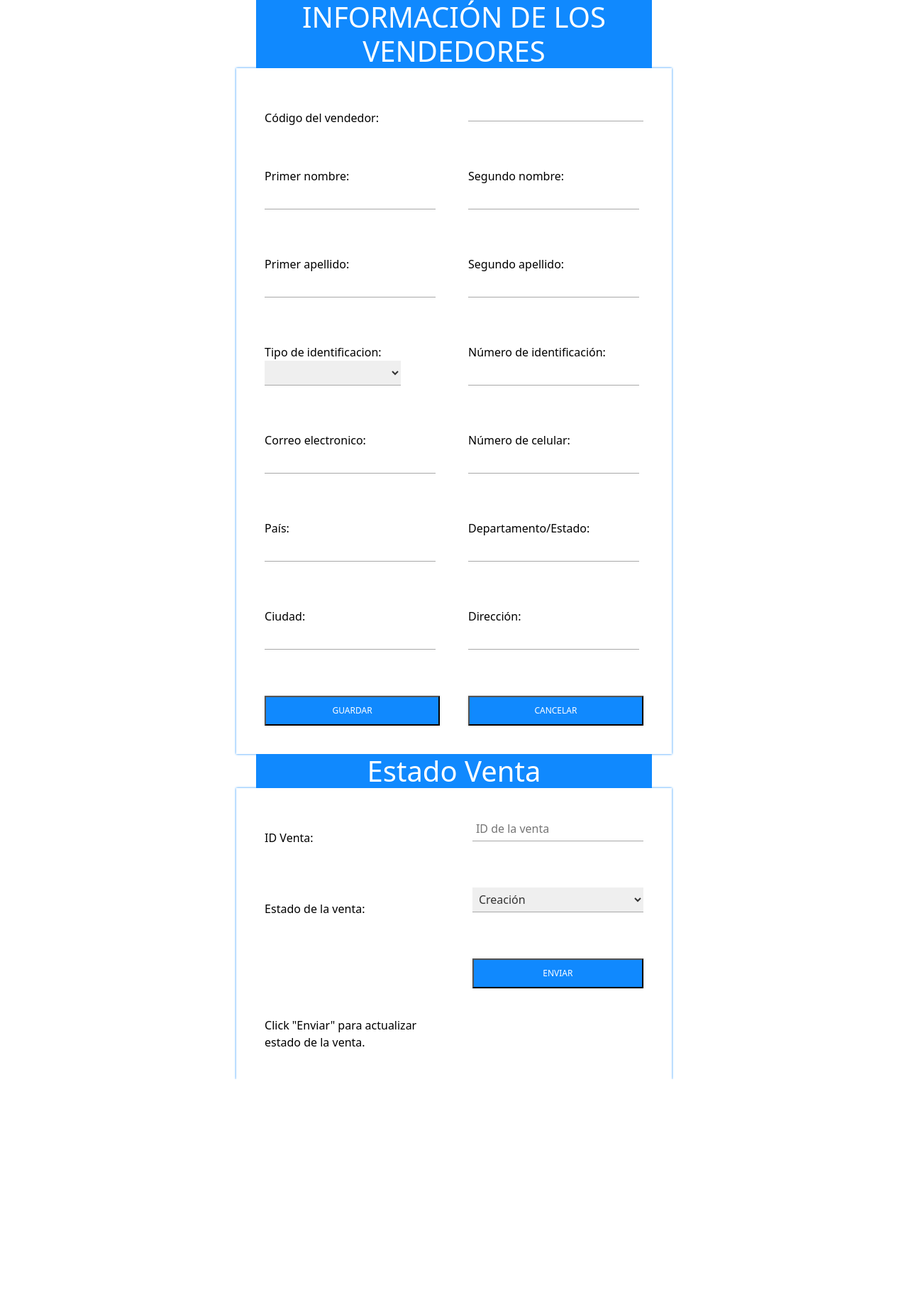
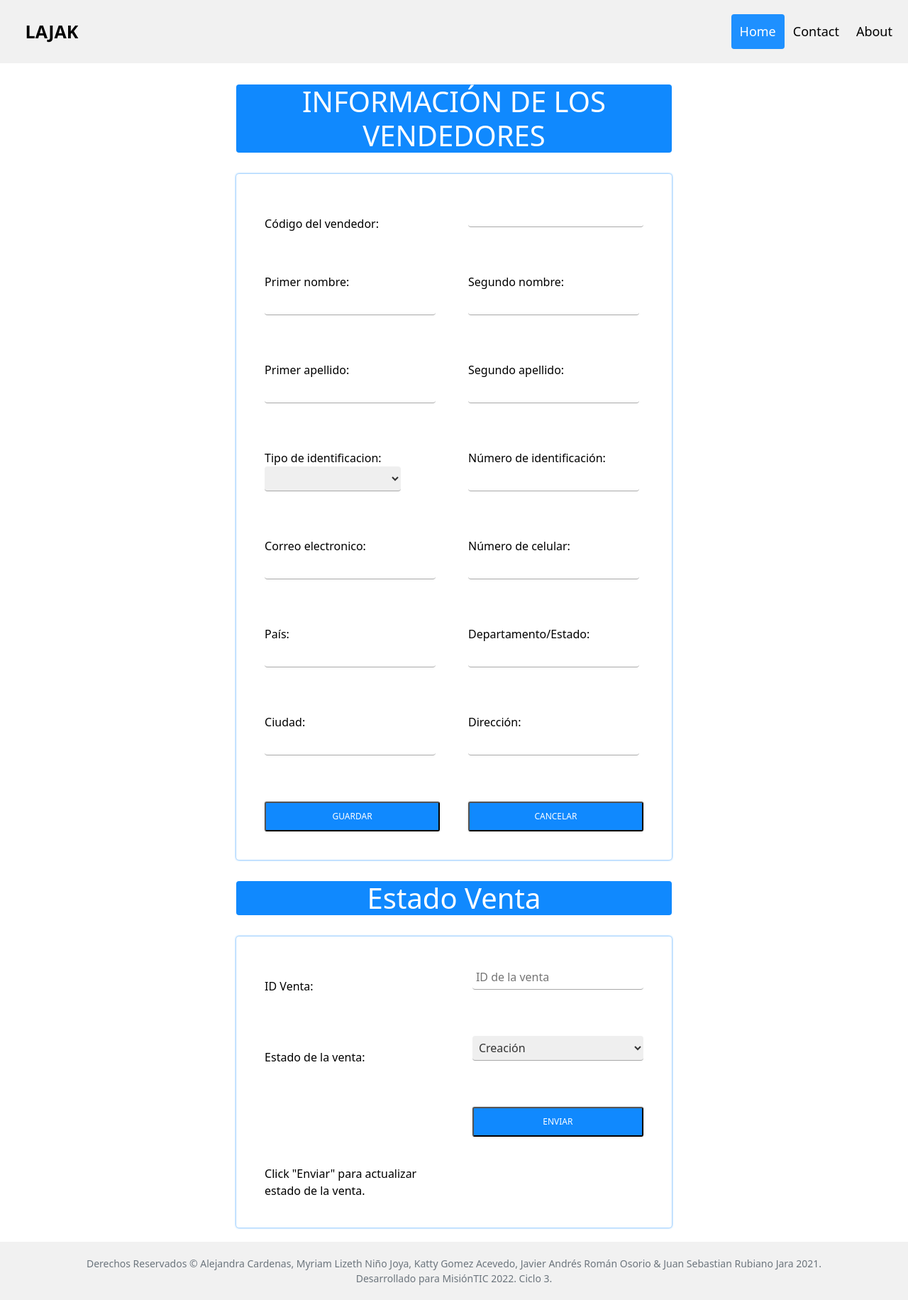
Before and after one commit to jsrubianoj/LAJAKProject, a React (Create React App) app: page / in a window 1280 px wide. Shown: the whole page at 71% size. Before the commit the page ends 1520 px from the top, so only its background shows below. Built offline with nearby package versions, Linux system fonts and the light colour scheme.

Commit message:
Adición encabezado y pie de página

```diff
--- /dev/null
+++ b/src/components/Footer/Footer.js
@@ -0,0 +1,21 @@
+import React from 'react'
+import './footer.css'
+
+const Footer = () => {
+  return (
+    <div>
+      <footer className="footer text-center">
+        <div className="container">
+          <p className="text-muted small mb-0">
+            Derechos Reservados &copy; Alejandra Cardenas, Myriam Lizeth Niño Joya, Katty Gomez Acevedo, Javier Andrés Román Osorio & Juan Sebastian Rubiano Jara 2021.
+          </p>
+          <p className="text-muted small mb-0">
+            Desarrollado para MisiónTIC 2022. Ciclo 3.
+          </p>
+        </div>
+      </footer>
+    </div>
+  );
+};
+
+export default Footer;
--- /dev/null
+++ b/src/components/Footer/footer.css
@@ -0,0 +1,5 @@
+.footer {
+    overflow: hidden;
+    background-color: #f1f1f1;
+    padding: 20px 10px;
+  }
--- /dev/null
+++ b/src/components/Header/Header.js
@@ -0,0 +1,19 @@
+import React from 'react'
+import './header.css'
+
+const header = () => {
+    return (
+        <div>
+            <div class="header">
+            <a href="#default" class="logo">LAJAK</a>
+            <div class="header-right">
+                <a class="active" href="#home">Home</a>
+                <a href="#contact">Contact</a>
+                <a href="#about">About</a>
+            </div>
+            </div>
+        </div>
+    )
+}
+
+export default header
--- /dev/null
+++ b/src/components/Header/header.css
@@ -0,0 +1,48 @@
+/* Style the header with a grey background and some padding */
+.header {
+    overflow: hidden;
+    background-color: #f1f1f1;
+    padding: 20px 10px;
+  }
+
+  /* Style the header links */
+  .header a {
+    float: left;
+    color: black;
+    text-align: center;
+    padding: 12px;
+    text-decoration: none;
+    font-size: 18px;
+    line-height: 25px;
+    border-radius: 4px;
+  }
+
+  .header a.logo {
+    font-size: 25px;
+    font-weight: bold;
+  }
+
+  .header a:hover {
+    background-color: #ddd;
+    color: black;
+  }
+
+  .header a.active {
+    background-color: dodgerblue;
+    color: white;
+  }
+
+  .header-right {
+    float: right;
+  }
+
+  @media screen and (max-width: 500px) {
+    .header a {
+      float: none;
+      display: block;
+      text-align: left;
+    }
+    .header-right {
+      float: none;
+    }
+  }
--- a/src/components/estadoVenta/estadoVenta.css
+++ b/src/components/estadoVenta/estadoVenta.css
@@ -14,15 +14,18 @@
     width: 55%;
     margin: auto;
     box-shadow: 0 0 3px 0 rgba(16,137,254,255);
+    margin-bottom:20px;
 }
 
 .title{
     color: white;
+    margin-top: 30px;
     margin-bottom: 30px;
     text-align: center;
     background-color: rgb(16,137,254,255);
-    margin: auto;
-    width: 50%;
+    margin-right: auto;
+    margin-left: auto;
+    width: 55%;
 }
 header{
     padding-bottom: 50px;
@@ -59,6 +62,7 @@ header{
     text-align: center;
     margin: auto;
     align-content: center;
+    border-radius: 3px;
 }
 
 .logo{
--- a/src/components/infoVendedores/infoVendedores.css
+++ b/src/components/infoVendedores/infoVendedores.css
@@ -14,6 +14,7 @@
     width: 55%;
     margin: auto;
     box-shadow: 0 0 3px 0 rgba(16,137,254,255);
+    border-radius: 4px;
 }
 
 .title{
@@ -22,7 +23,8 @@
     text-align: center;
     background-color: rgb(16,137,254,255);
     margin: auto;
-    width: 50%;
+    width: 55%;
+    border-radius: 4px;
 }
 header{
     padding-bottom: 50px;
@@ -39,6 +41,7 @@ header{
     border-bottom: 1px solid #a8a8a8;
     color: #333;
     grid-column: apan 1;
+    border-radius: 4px;
 }
 
 .input:active,
--- a/src/index.js
+++ b/src/index.js
@@ -8,11 +8,15 @@ import DetalleVenta from './components/detalleVenta/DetalleVenta';
 import CrearVenta from './components/crearVenta/CrearVenta';
 import InfoVendedores from './components/infoVendedores/infoVendedores';
 import EstadoVenta from './components/estadoVenta/EstadoVenta';
+import Footer from './components/Footer/Footer';
+import Header from './components/Header/Header';
 
 ReactDOM.render(
   <React.StrictMode>
+   <Header/>
    <InfoVendedores />
    <EstadoVenta/>
+   <Footer/>
   </React.StrictMode>,
   document.getElementById('root')
 );
```
Also changed, not shown: public/logo.png (added).
